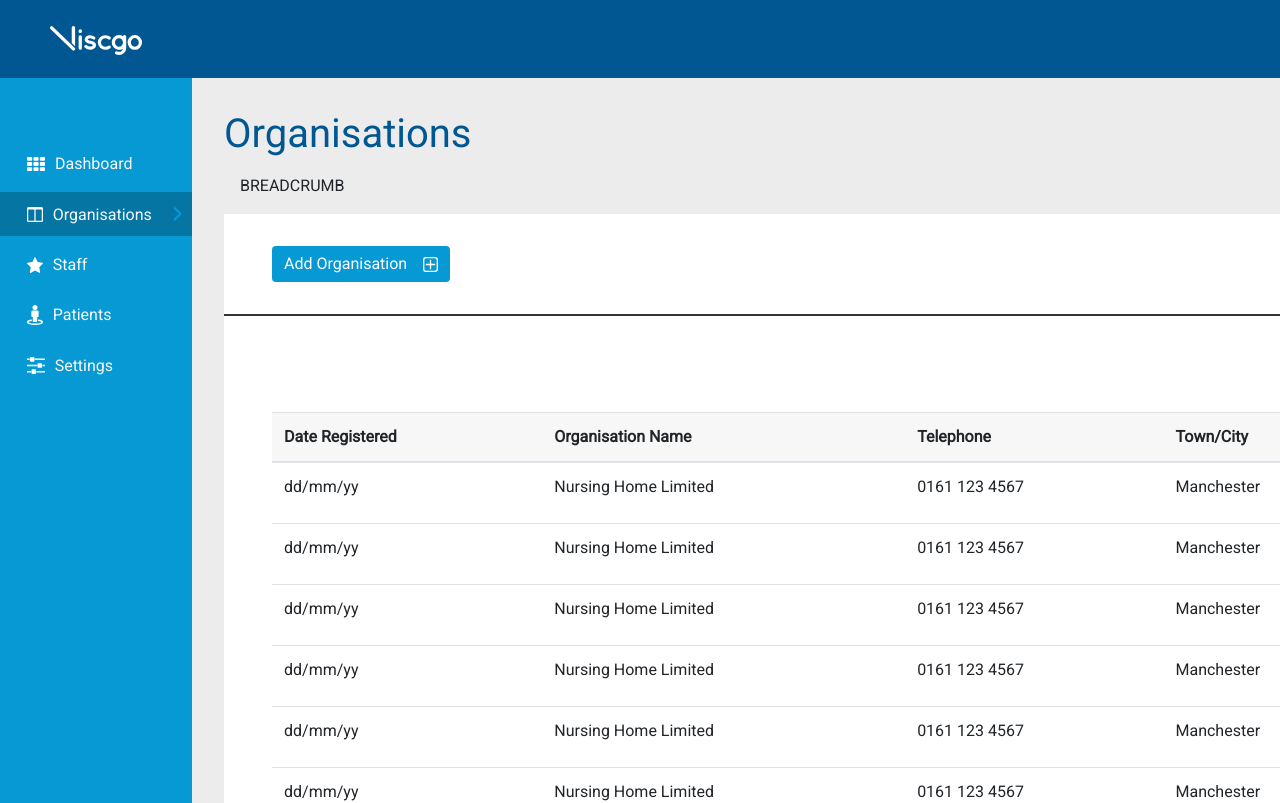
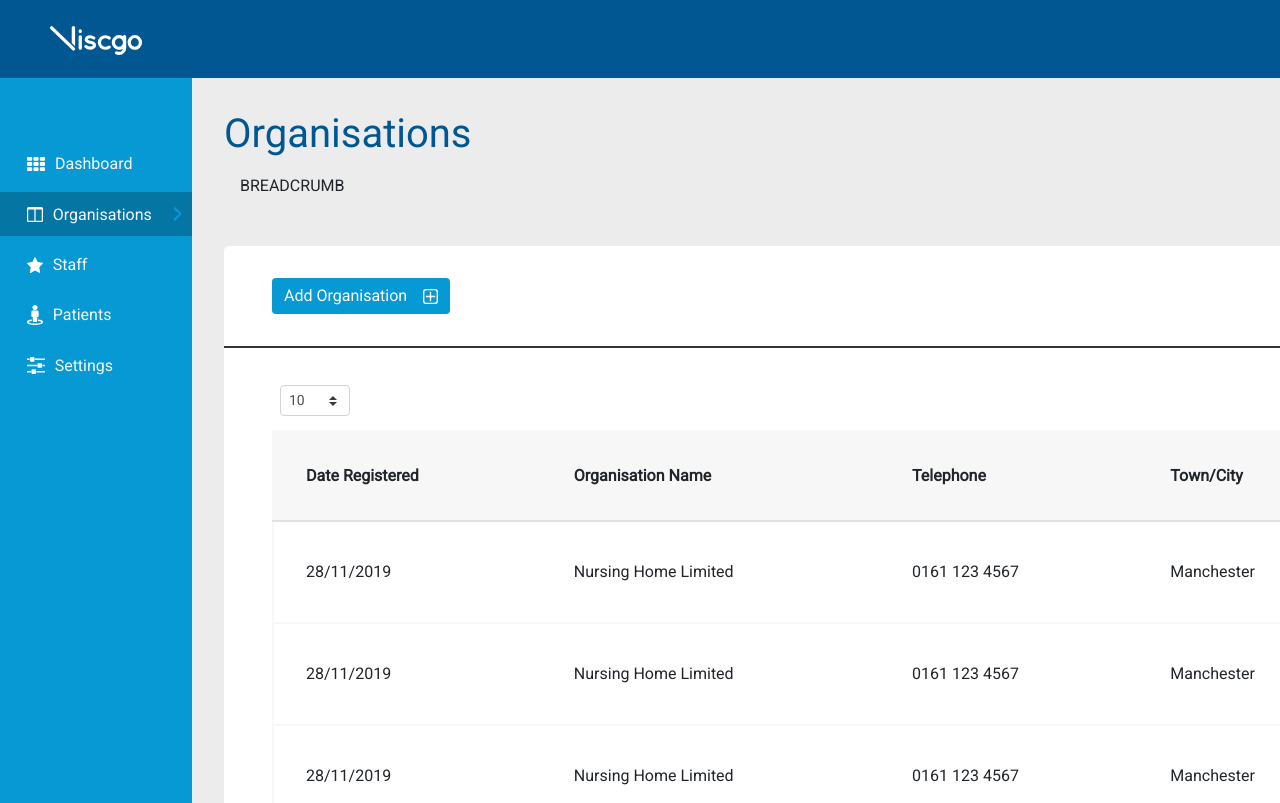
Before and after one commit to iXedium/Test2, a React (Create React App) app: page /organisations in a window 1280 px wide. Shown: the top 803 px of the page. Built offline with nearby package versions, Linux system fonts and the light colour scheme.

Commit message:
added mdbootstrap changed table added styling todo: pagination styling

```diff
--- a/package.json
+++ b/package.json
@@ -5,6 +5,7 @@
   "dependencies": {
     "bootstrap": "^4.3.1",
     "dateformat": "^3.0.3",
+    "mdbreact": "^4.23.0",
     "node-sass": "^4.13.0",
     "react": "^16.11.0",
     "react-dom": "^16.11.0",
--- a/src/assets/Sass/_organisations.scss
+++ b/src/assets/Sass/_organisations.scss
@@ -1,45 +1,98 @@
-.x-organisations{
-    table{
-        margin: 6em 3em;
-        width: auto;
+.x-organisations {
 
-
-        thead{
-            background-color: $lightGrey;
+    .bs-select {
+        select {
+            display: none;
         }
     }
 
-    Button{
+    .dataTables_filter{
+        text-align: right;
+        position: relative;
+        top: -6.5em;
+    }
+
+    input.form-control {
+        border-radius: 5px;
+        border: none;
+        //background: #333 url(../images/icons/search.svg) no-repeat 7px 7px;
+        background: url(../images/icons/search.svg) no-repeat 7px 7px;
+        background-position: 92% 50%;
+        background-color: $lightGrey;
+        color: #333;
+        height: 3em;
+        width: 16em;
+
+    }
+
+    Button {
+        width: auto;
         background-color: $lightBlue;
         border: 0;
-        width: 8em;
 
-        &:hover{
+        img {
+            margin-left: 1em;
+        }
+
+        &:hover {
             background-color: $darkBlue;
             border-color: $darkBlue;
         }
     }
 
-    &__container{
+    &__container {
+        margin-top: 3em;
         display: flex;
         background-color: white;
-        // padding: 0 3em;
+        flex-direction: column;
+        border-radius: 5px;
 
-        flex-direction: column;
-
-        &__top{
+        &__top {
             border-bottom: 2px solid $darkGrey;
             padding: 2em 3em;
-            Button{
-                width: auto;
+        }
 
-                img{
-                    margin-left: 1em;
-                }
+        &__main {
+            display: flex;
+            padding: 2em 3em;
+            padding-top: 2em;
+
+            .dataTables_wrapper {
+                flex: 1 0;
             }
         }
+    }
 
+    table {
+        //margin: 5em 3em;
+        //width: auto;
+        border: 2px solid $lightGrey;
 
+        thead {
+            background-color: $lightGrey;
+            border-bottom: 0;
+        }
 
+        th,
+        td {
+            padding: 2em;
+            vertical-align: middle;
+        }
+
+        tr {
+            border-bottom: 2px solid $lightGrey;
+        }
+
+        Button {
+            width: 8em;
+        }
+
+        td:nth-child(6) {
+            text-align: right;
+        }
+
+        tbody+thead {
+            display: none;
+        }
     }
 }
--- a/src/containers/Organisations.js
+++ b/src/containers/Organisations.js
@@ -1,5 +1,8 @@
 import React from "react";
-import { Button, Container } from "reactstrap";
+import { Button } from "reactstrap";
+import { MDBDataTable } from "mdbreact";
+import { organisationData as data } from "../data/Organisations_data";
+
 import plusSign from "../assets/images/icons/button_plus.svg";
 
 const Organisations = () => {
@@ -16,8 +19,18 @@ const Organisations = () => {
             </span>
           </Button>
         </div>
-
-        <table className="table">
+        <div className="x-organisations__container__main">
+          <MDBDataTable
+            btn
+            hover
+            data={data}
+            entries={3}
+            info={false}
+            entriesLabel=""
+            searchLabel=" "
+          />
+        </div>
+        {/* <table className="table table-borderless">
           <thead>
             <tr>
               <th scope="col">Date Registered</th>
@@ -90,7 +103,7 @@ const Organisations = () => {
               </td>
             </tr>
           </tbody>
-        </table>
+        </table> */}
       </div>
     </div>
   );
--- /dev/null
+++ b/src/data/Organisations_data.js
@@ -0,0 +1,104 @@
+import React from 'react';
+import { Button } from "reactstrap";
+
+
+export const organisationData = {
+         columns: [
+           {
+             label: "Date Registered",
+             field: "date",
+             sort: "asc",
+           },
+           {
+             label: "Organisation Name",
+             field: "name",
+             sort: "asc",
+           },
+           {
+             label: "Telephone",
+             field: "tel",
+             sort: "asc",
+           },
+           {
+             label: "Town/City",
+             field: "city",
+             sort: "asc",
+           },
+           {
+             label: "Status",
+             field: "status",
+             sort: "asc",
+           },
+           {
+             label: "",
+             field: "buttons",
+             sort: "asc",
+           }
+         ],
+         rows: [
+           {
+             date: "28/11/2019",
+             name: "Nursing Home Limited",
+             tel: "0161 123 4567",
+             city: "Manchester",
+             status: "Pending",
+             buttons: <Button>View</Button>
+           },
+           {
+             date: "28/11/2019",
+             name: "Nursing Home Limited",
+             tel: "0161 123 4567",
+             city: "Manchester",
+             status: "Pending",
+             buttons: <Button>View</Button>
+           },
+           {
+             date: "28/11/2019",
+             name: "Nursing Home Limited",
+             tel: "0161 123 4567",
+             city: "Manchester",
+             status: "Pending",
+             buttons: <Button>View</Button>
+           },
+           {
+             date: "28/11/2019",
+             name: "Nursing Home Limited",
+             tel: "0161 123 4567",
+             city: "Manchester",
+             status: "Pending",
+             buttons: <Button>View</Button>
+           },
+           {
+             date: "28/11/2019",
+             name: "Nursing Home Limited",
+             tel: "0161 123 4567",
+             city: "Manchester",
+             status: "Pending",
+             buttons: <Button>View</Button>
+           },
+           {
+             date: "28/11/2019",
+             name: "Nursing Home Limited",
+             tel: "0161 123 4567",
+             city: "Manchester",
+             status: "Pending",
+             buttons: <Button>View</Button>
+           },
+           {
+             date: "28/11/2019",
+             name: "Nursing Home Limited",
+             tel: "0161 123 4567",
+             city: "Manchester",
+             status: "Pending",
+             buttons: <Button>View</Button>
+           },
+           {
+             date: "28/11/2019",
+             name: "Nursing Home Limited",
+             tel: "0161 123 4567",
+             city: "Manchester",
+             status: "Pending",
+             buttons: <Button>View</Button>
+           }
+         ]
+       };
--- a/src/layout/Layout.js
+++ b/src/layout/Layout.js
@@ -1,6 +1,6 @@
-import React, { useState, Suspense } from "react";
+import React /*,{ useState, Suspense }*/ from  "react";
 import { Route, Switch, withRouter, Redirect } from "react-router-dom";
-import { connect } from "react-redux";
+// import { connect } from "react-redux";
 
 import SideButton from "../components/side.button";
 import Header from "./Header";
```
Also changed, not shown: src/assets/images/icons/search.svg (added), 1 other file (tests, documents, lock files or other folders).
